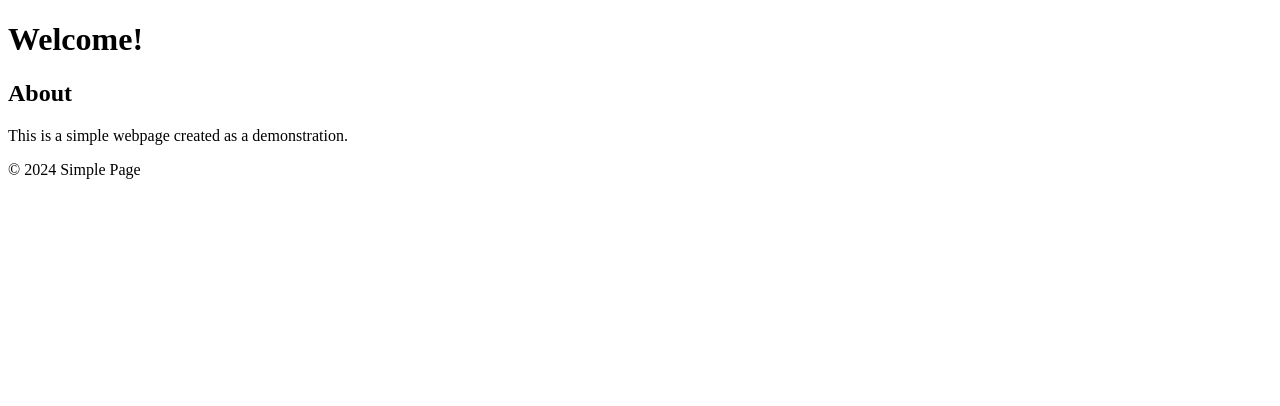
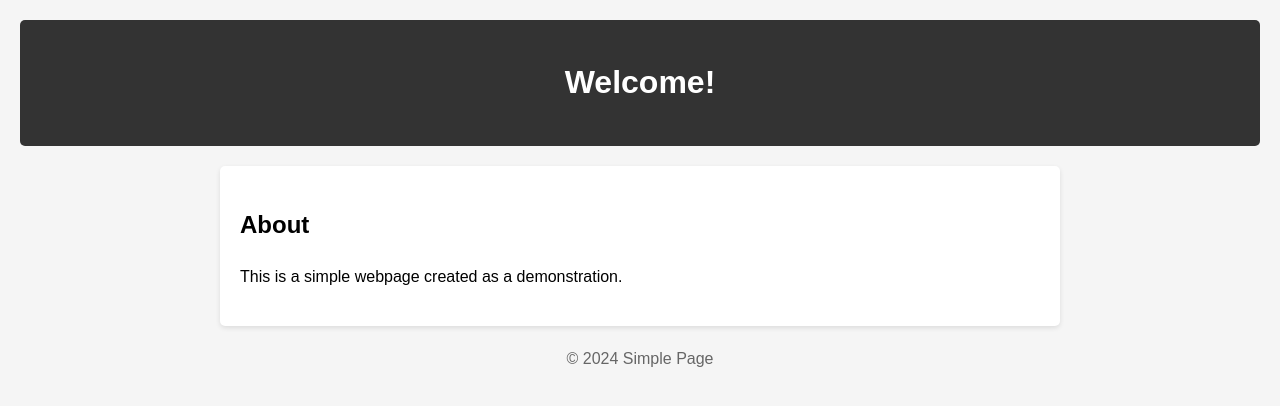
Before and after one commit to davidondrej/simple-page, a plain HTML site: page index.html in a window 1280 px wide. Drawn offline with Linux system fonts and the light colour scheme.

Commit message:
Add CSS styling

```diff
--- a/index.html
+++ b/index.html
@@ -4,6 +4,35 @@
     <meta charset="UTF-8">
     <meta name="viewport" content="width=device-width, initial-scale=1.0">
     <title>Welcome to My Page</title>
+    <style>
+        body {
+            font-family: Arial, sans-serif;
+            line-height: 1.6;
+            margin: 0;
+            padding: 20px;
+            background-color: #f5f5f5;
+        }
+        header {
+            background-color: #333;
+            color: white;
+            padding: 1rem;
+            text-align: center;
+            border-radius: 5px;
+        }
+        main {
+            max-width: 800px;
+            margin: 20px auto;
+            padding: 20px;
+            background-color: white;
+            border-radius: 5px;
+            box-shadow: 0 2px 5px rgba(0,0,0,0.1);
+        }
+        footer {
+            text-align: center;
+            color: #666;
+            margin-top: 20px;
+        }
+    </style>
 </head>
 <body>
     <header>
```
